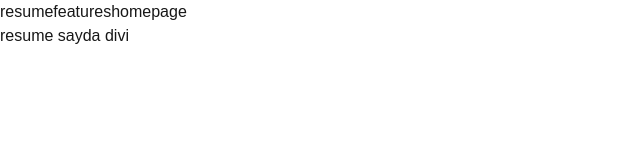
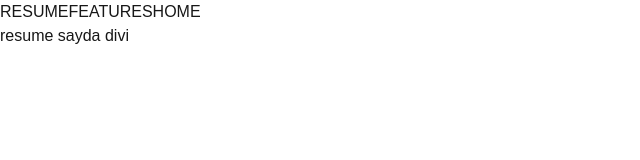
Before and after one commit to berraom/next.js-practice, a Next.js app: page /resume in a window 1280 px wide. Shown: the top 160 px of the page, without its empty margins (0-640 px from the left). Built offline with nearby package versions, Linux system fonts and the light colour scheme.

Commit message:
refactor: replace anchor tags with Link components for navigation

```diff
--- a/src/app/layout.tsx
+++ b/src/app/layout.tsx
@@ -1,6 +1,7 @@
 import type { Metadata } from "next";
 import { Geist, Geist_Mono } from "next/font/google";
 import "./globals.css";
+import Link from "next/link";
 
 const geistSans = Geist({
   variable: "--font-geist-sans",
@@ -31,9 +32,9 @@ export default function RootLayout({
 
         <div>
           {""}
-          <a href="/resume">resume</a>
-          <a href="/features">features</a>
-          <a href="/">homepage</a>
+          <Link href={"/resume"}>RESUME</Link>
+          <Link href={"/features"}>FEATURES</Link>
+          <Link href={"/"}>HOME</Link>
 
         </div>
 
```
